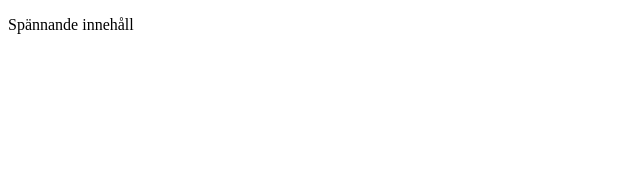
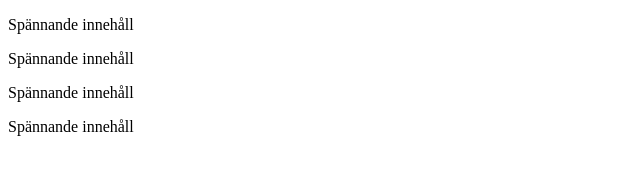
Before and after one commit to wilvik05/webdevpub, a plain HTML site: page index.html in a window 1280 px wide. Shown: the whole page, without its empty margins (0-640 px from the left). Drawn offline with Linux system fonts and the light colour scheme.

Commit message:
Added some divs

```diff
--- a/index.html
+++ b/index.html
@@ -7,5 +7,18 @@
  <div>
  <p>Spännande innehåll</p>
  </div>
+
+<div>
+    <p>Spännande innehåll</p>
+</div>
+
+<div>
+    <p>Spännande innehåll</p>
+</div>
+
+<div>
+    <p>Spännande innehåll</p>
+</div>
+
  </body>
 </html>
```
